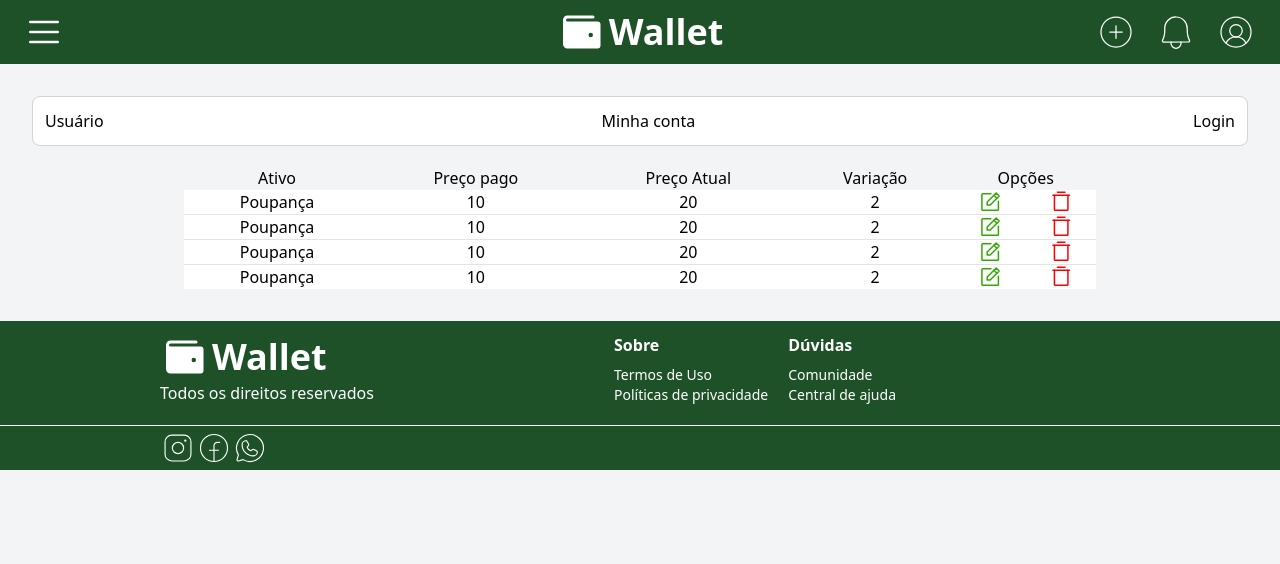
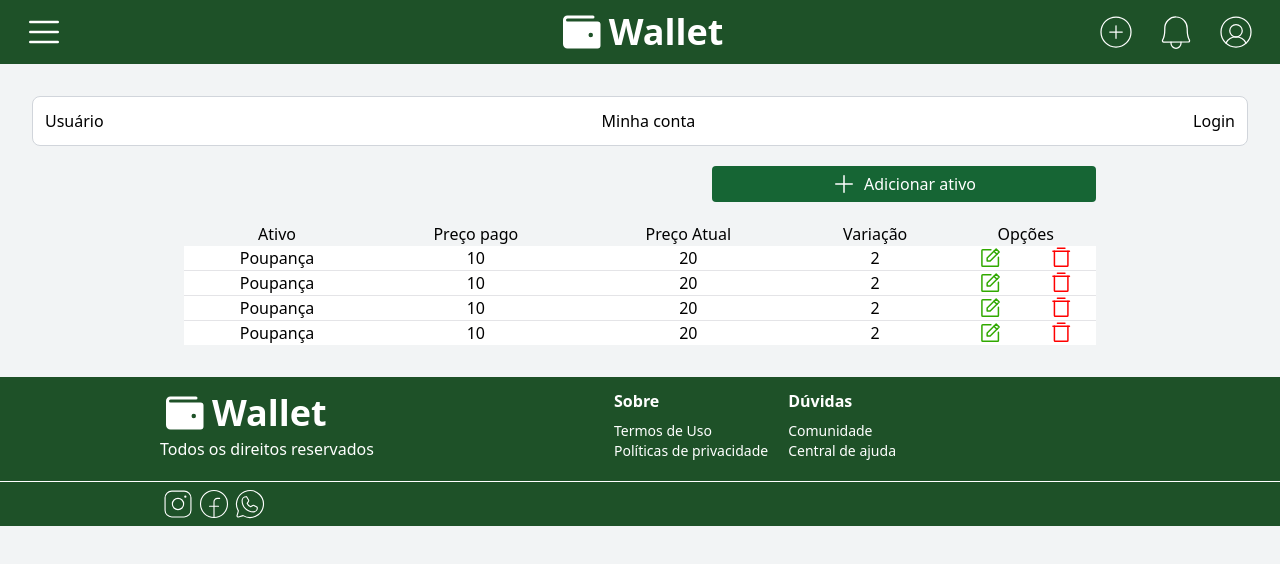
Before and after one commit to robsonvasquez/Carteira_de_Invertimento, a React (Vite) app in the folder investment-wallet-web/: page / in a window 1280 px wide. Shown: the top 564 px of the page. Built offline with nearby package versions, Linux system fonts and the light colour scheme.

Commit message:
Update: Button and Table

```diff
--- a/investment-wallet-web/src/components/Button.tsx
+++ b/investment-wallet-web/src/components/Button.tsx
@@ -1,8 +1,10 @@
+import {Plus} from 'phosphor-react';
 
 interface ButtonProps{
   text: string;
   onclick?: () => void;
   className?: string
+  plus?: boolean
 }
 
 export default function Button(props: ButtonProps){
@@ -10,11 +12,12 @@ export default function Button(props: ButtonProps){
     <button
       className={
         `h-9 w-96
+        flex justify-center items-center
         rounded text-white
         bg-green-800 hover:bg-green-900
         ${props.className}`}
       onClick={props.onclick}>
-        {props.text}
+        {props.plus ? <Plus className='mr-2' size={24} color="#ffffff" /> : (<></>)} {props.text}
     </button>
   );
 }
--- a/investment-wallet-web/src/components/Table/Table.tsx
+++ b/investment-wallet-web/src/components/Table/Table.tsx
@@ -1,4 +1,5 @@
 import {NotePencil, TrashSimple} from 'phosphor-react';
+import Button from '../Button';
 
 export interface ElementProps{
   id: number,
@@ -13,10 +14,10 @@ interface TableProps{
   list: ElementProps[];
 }
 
-
 export default function Table(props : TableProps){
   return(
-
+    <div className='w-full h-full flex flex-col items-end'>
+      <Button plus className='mb-5 w-48' text='Adicionar ativo'></Button>
       <div className="table w-full border-collapse">
         <div className="table-header-group">
           <div className="table-row bg-transparent">
@@ -44,5 +45,6 @@ export default function Table(props : TableProps){
           ))}
         </div>
       </div>
+    </div>
   );
 }
```
Lines whose indentation alone changed are shown as unchanged.
